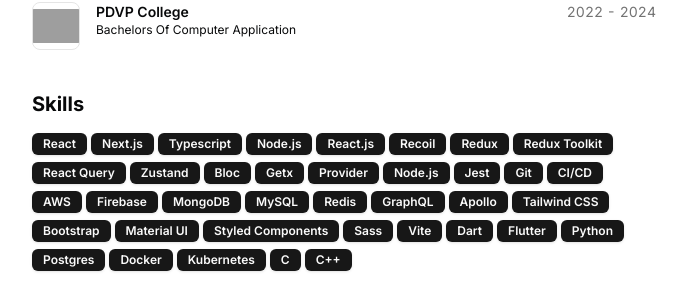
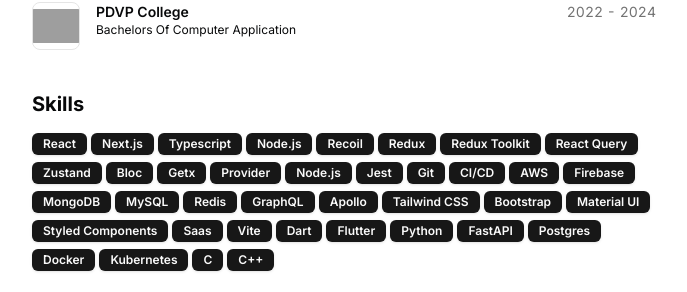
Before and after one commit to 21prnv/portfolio, a Next.js app: page / in a window 1280 px wide. Shown: the part 856-1148 px from the top of the page, without its empty margins (296-983 px from the left). Built offline with nearby package versions, Linux system fonts and the light colour scheme; grey boxes are pictures that could not be loaded.

Commit message:
minor changes

```diff
--- a/src/data/resume.tsx
+++ b/src/data/resume.tsx
@@ -17,7 +17,6 @@ export const DATA = {
     "Next.js",
     "Typescript",
     "Node.js",
-    "React.js",
     "Recoil",
     "Redux",
     "Redux Toolkit",
@@ -41,11 +40,12 @@ export const DATA = {
     "Bootstrap",
     "Material UI",
     "Styled Components",
-    "Sass",
+    "Saas",
     "Vite",
     "Dart",
     "Flutter",
     "Python",
+    "FastAPI",
     "Postgres",
     "Docker",
     "Kubernetes",
```
